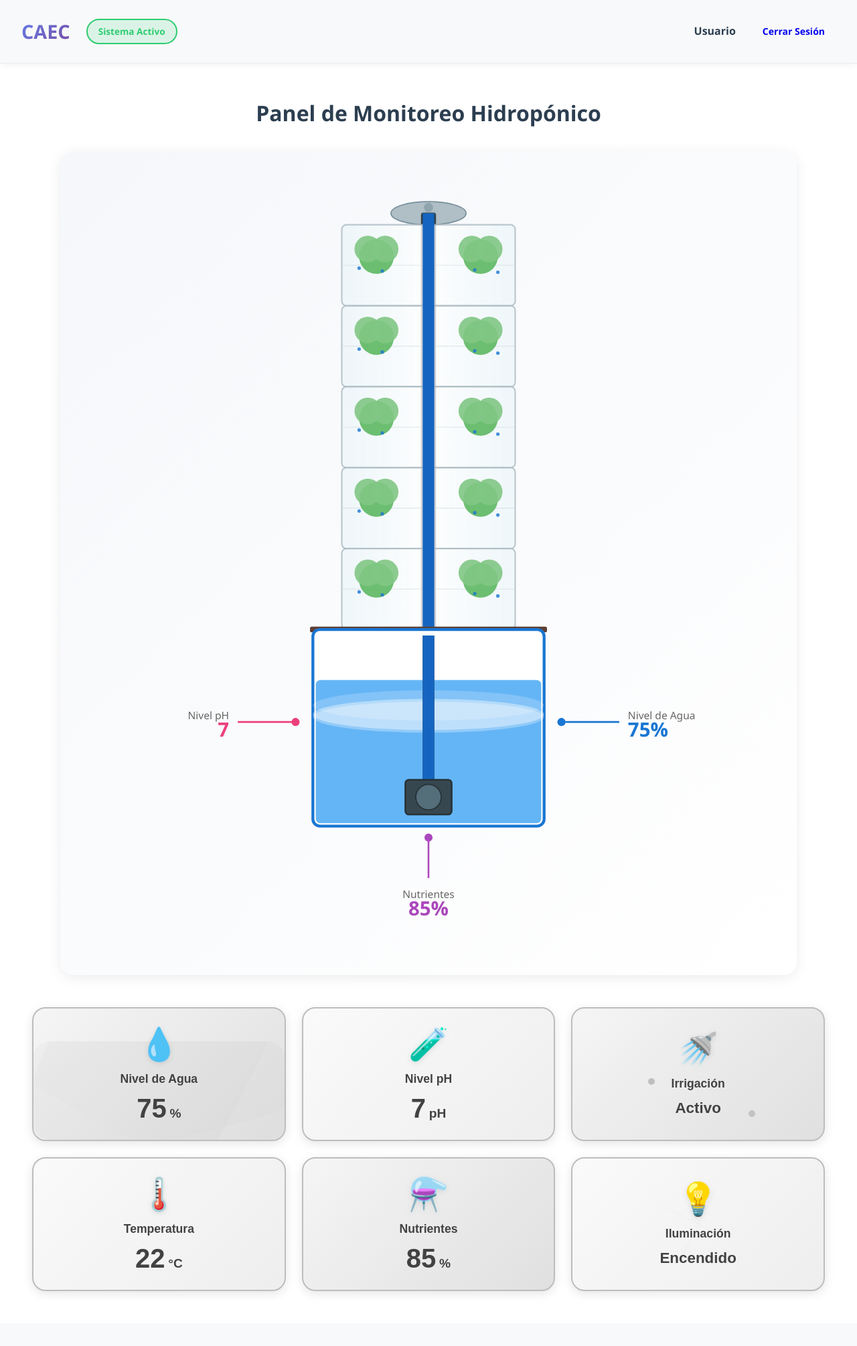
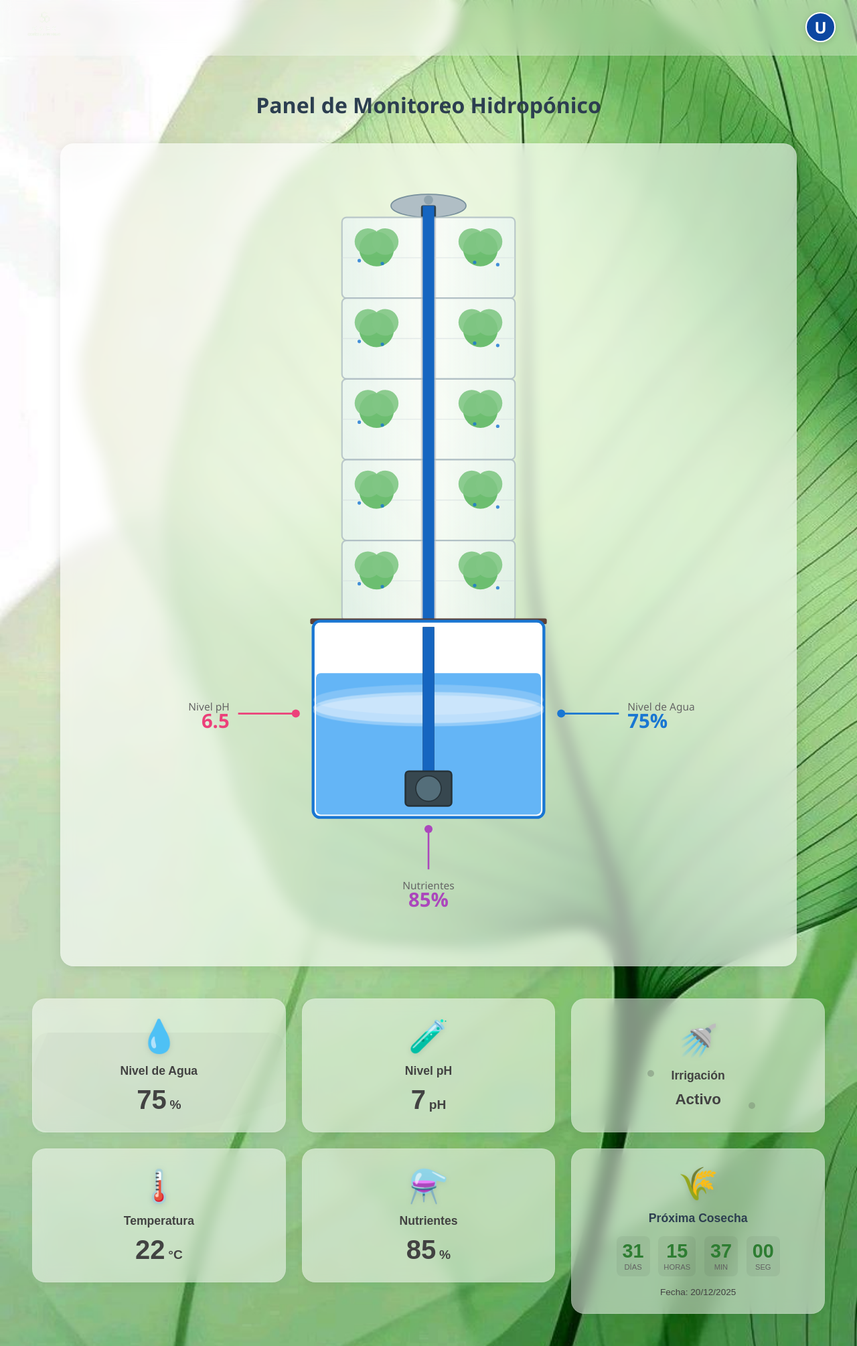
Before and after one commit to PeterHouse0723/CAEC, a Flask app: page /inicio in a window 1280 px wide. Shown: the whole page at 67% size. Before the commit the page ends 1928 px from the top, so only its background shows below. Run offline with Flask 3, Linux system fonts and the light colour scheme; the visitor is signed in with stand-in values (Sample User, id 1).

Commit message:
menu desplegable , fondo y encabezado

```diff
--- a/static/css/dashboard.css
+++ b/static/css/dashboard.css
@@ -1,7 +1,11 @@
 /* Estilos modernos para el dashboard CAEC */
 
 body {
-    background: #ffffff;
+    background-image: url('../img/fondo_inicio.jpg');
+    background-size: cover;
+    background-position: center;
+    background-attachment: fixed;
+    background-repeat: no-repeat;
     min-height: 100vh;
 }
 
@@ -11,54 +15,91 @@
     flex-direction: column;
 }
 
-/* Header */
-.dashboard-header {
-    background: #f8f9fa;
-    color: var(--text-primary);
-    padding: var(--spacing-md) var(--spacing-lg);
+/* Nueva Barra de Navegación Superior */
+.top-nav {
     display: flex;
     justify-content: space-between;
     align-items: center;
-    box-shadow: 0 2px 10px rgba(0, 0, 0, 0.05);
-    border-bottom: 1px solid #e9ecef;
+    padding: 0.75rem 2rem;
+    background: rgba(255, 255, 255, 0.3); /* Fondo translúcido */
+    backdrop-filter: blur(10px);
+    -webkit-backdrop-filter: blur(10px);
+    border-bottom: 1px solid rgba(255, 255, 255, 0.1);
+    position: sticky;
+    top: 0;
+    z-index: 1000;
 }
 
-.header-left {
+.nav-left .logo {
+    height: 50px;
+    width: auto;
+}
+
+.nav-right {
+    position: relative;
+}
+
+.profile-menu {
+    position: relative;
+    display: inline-block;
+}
+
+.profile-circle {
+    width: 45px;
+    height: 45px;
+    border-radius: 50%;
+    background-color: #0d47a1; /* Azul oscuro CAEC */
+    color: white;
     display: flex;
     align-items: center;
-    gap: var(--spacing-md);
+    justify-content: center;
+    font-size: 1.5rem;
+    font-weight: bold;
+    cursor: pointer;
+    border: 2px solid white;
+    box-shadow: 0 2px 8px rgba(0,0,0,0.15);
+    transition: transform 0.2s ease;
 }
 
-.header-left h1 {
-    font-size: 1.8rem;
-    background: linear-gradient(135deg, #667eea 0%, #764ba2 100%);
-    -webkit-background-clip: text;
-    -webkit-text-fill-color: transparent;
-    background-clip: text;
+.profile-circle:hover {
+    transform: scale(1.05);
 }
 
-.status-indicator {
-    padding: 6px 16px;
-    border-radius: 20px;
-    font-size: 0.85rem;
-    font-weight: 600;
+.dropdown-menu {
+    display: none;
+    position: absolute;
+    right: 0;
+    top: 60px; /* Espacio desde el círculo */
+    background-color: white;
+    min-width: 200px;
+    box-shadow: 0 8px 25px rgba(0,0,0,0.15);
+    border-radius: 12px;
+    z-index: 1;
+    overflow: hidden;
+    animation: fadeIn 0.2s ease-out;
 }
 
-.status-indicator.online {
-    background-color: rgba(46, 204, 113, 0.15);
-    color: var(--success-color);
-    border: 2px solid var(--success-color);
+.dropdown-menu a {
+    color: #333;
+    padding: 12px 20px;
+    text-decoration: none;
+    display: block;
+    font-size: 0.95rem;
+    transition: background-color 0.2s ease;
 }
 
-.header-right {
-    display: flex;
-    align-items: center;
-    gap: var(--spacing-md);
+.dropdown-menu a:hover {
+    background-color: #f5f5f5;
 }
 
-.user-name {
-    font-weight: 600;
-    color: var(--text-primary);
+.dropdown-divider {
+    height: 1px;
+    margin: 8px 0;
+    background-color: #e0e0e0;
+}
+
+.dropdown-menu.show {
+    display: block;
 }
 
 /* Main Content */
@@ -83,9 +124,12 @@
     max-width: 1100px;
     margin: 0 auto var(--spacing-xl) auto;
     padding: var(--spacing-lg);
-    background: linear-gradient(135deg, #f5f7fa 0%, #ffffff 100%);
+    background: rgba(255, 255, 255, 0.6);
+    backdrop-filter: blur(10px);
+    -webkit-backdrop-filter: blur(10px);
     border-radius: 20px;
-    box-shadow: 0 4px 20px rgba(0, 0, 0, 0.08);
+    box-shadow: 0 4px 20px rgba(0, 0, 0, 0.1);
+    border: 1px solid rgba(255, 255, 255, 0.1);
 }
 
 .caec-system-diagram {
@@ -206,14 +250,16 @@
 /* Tarjeta de sensor base - Estilo minimalista */
 .sensor-card {
     position: relative;
-    background: white;
+    background: rgba(255, 255, 255, 0.5);
+    backdrop-filter: blur(10px);
+    -webkit-backdrop-filter: blur(10px);
+    border: 1px solid rgba(255, 255, 255, 0.1);
     border-radius: 20px;
     padding: 1.5rem;
     min-height: 200px;
     width: 100%;
-    border: none;
     cursor: pointer;
-    box-shadow: 0 4px 15px rgba(0, 0, 0, 0.1);
+    box-shadow: 0 4px 15px rgba(0, 0, 0, 0.05);
     transition: all 0.3s cubic-bezier(0.175, 0.885, 0.32, 1.275);
     overflow: hidden;
     text-align: center;
@@ -269,12 +315,6 @@
 }
 
 /* Tarjeta de Agua con animación de olas - Escala de Grises */
-.water-card {
-    background: linear-gradient(135deg, #f5f5f5 0%, #e0e0e0 100%);
-    color: var(--text-primary);
-    border: 2px solid #bdbdbd;
-}
-
 .water-card .card-title,
 .water-card .value-number,
 .water-card .value-unit {
@@ -333,12 +373,6 @@
 }
 
 /* Tarjeta de pH - Escala de Grises */
-.ph-card {
-    background: linear-gradient(135deg, #fafafa 0%, #eeeeee 100%);
-    color: var(--text-primary);
-    border: 2px solid #bdbdbd;
-}
-
 .ph-card .card-title,
 .ph-card .value-number,
 .ph-card .value-unit {
@@ -346,12 +380,6 @@
 }
 
 /* Tarjeta de Irrigación - Escala de Grises */
-.irrigation-card {
-    background: linear-gradient(135deg, #f5f5f5 0%, #e0e0e0 100%);
-    color: var(--text-primary);
-    border: 2px solid #bdbdbd;
-}
-
 .irrigation-card .card-title,
 .irrigation-card .value-text {
     color: #424242;
@@ -396,12 +424,6 @@
 }
 
 /* Tarjeta de Temperatura - Escala de Grises */
-.temperature-card {
-    background: linear-gradient(135deg, #fafafa 0%, #eeeeee 100%);
-    color: var(--text-primary);
-    border: 2px solid #bdbdbd;
-}
-
 .temperature-card .card-title,
 .temperature-card .value-number,
 .temperature-card .value-unit {
@@ -409,64 +431,53 @@
 }
 
 /* Tarjeta de Nutrientes - Escala de Grises */
-.nutrient-card {
-    background: linear-gradient(135deg, #f5f5f5 0%, #e0e0e0 100%);
-    color: var(--text-primary);
-    border: 2px solid #bdbdbd;
-}
-
 .nutrient-card .card-title,
 .nutrient-card .value-number,
 .nutrient-card .value-unit {
     color: #424242;
 }
 
-/* Tarjeta de Iluminación - Escala de Grises */
-.light-card {
-    background: linear-gradient(135deg, #fafafa 0%, #eeeeee 100%);
-    color: var(--text-primary);
-    border: 2px solid #bdbdbd;
+/* Tarjeta de Cosecha */
+.harvest-card .card-icon {
+    color: #388e3c; /* Verde oscuro */
 }
 
-.light-card .card-title,
-.light-card .value-text {
-    color: #424242;
+#harvestCountdown {
+    display: flex;
+    justify-content: center;
+    gap: 0.8rem;
+    margin-top: 1rem;
 }
 
-.light-rays {
-    position: absolute;
-    top: 50%;
-    left: 50%;
-    width: 120px;
-    height: 120px;
-    transform: translate(-50%, -50%);
-    opacity: 0.1;
-    animation: rotate 8s linear infinite;
+.countdown-item {
+    display: flex;
+    flex-direction: column;
+    align-items: center;
+    background: rgba(0,0,0,0.05);
+    padding: 0.5rem;
+    border-radius: 8px;
+    min-width: 50px;
 }
 
-.light-rays::before,
-.light-rays::after {
-    content: '';
-    position: absolute;
-    top: 50%;
-    left: 50%;
-    width: 100%;
-    height: 2px;
-    background: rgba(97, 97, 97, 0.2);
-    transform: translate(-50%, -50%);
+.countdown-item span {
+    font-size: 1.8rem;
+    font-weight: 700;
+    color: #2e7d32; /* Verde más oscuro */
+    line-height: 1;
 }
 
-.light-rays::after {
-    transform: translate(-50%, -50%) rotate(90deg);
+.countdown-label {
+    font-size: 0.7rem;
+    color: #616161;
+    margin-top: 0.2rem;
+    text-transform: uppercase;
 }
 
-@keyframes rotate {
-    from {
-        transform: translate(-50%, -50%) rotate(0deg);
-    }
-    to {
-        transform: translate(-50%, -50%) rotate(360deg);
-    }
+.harvest-date {
+    margin-top: 1rem;
+    font-size: 0.85rem;
+    color: #424242;
+    font-weight: 500;
 }
 
 /* Modal */
@@ -484,7 +495,10 @@
 }
 
 .modal-content {
-    background-color: white;
+    background-color: rgba(255, 255, 255, 0.85);
+    backdrop-filter: blur(10px);
+    -webkit-backdrop-filter: blur(10px);
+    border: 1px solid rgba(255, 255, 255, 0.2);
     margin: 5% auto;
     padding: var(--spacing-xl);
     border-radius: 24px;
--- a/static/js/dashboard.js
+++ b/static/js/dashboard.js
@@ -815,3 +815,77 @@
     updateIrrigationVisualization(systemData.irrigation.status);
     updateCardValues();
 });
+
+
+// ===== NUEVA FUNCIONALIDAD: MENÚ DE PERFIL Y CONTADOR DE COSECHA =====
+
+/**
+ * Muestra u oculta el menú desplegable del perfil.
+ */
+function toggleProfileMenu() {
+    const dropdown = document.getElementById('profileDropdown');
+    if (dropdown) {
+        dropdown.classList.toggle('show');
+    }
+}
+
+/**
+ * Inicia el contador regresivo para la cosecha.
+ */
+function startHarvestCountdown() {
+    // Fecha estimada de cosecha (puedes cambiarla o hacerla dinámica)
+    const harvestDate = new Date('2025-12-20T18:00:00');
+
+    const harvestDateElement = document.getElementById('harvestDate');
+    if(harvestDateElement) {
+        const formattedDate = harvestDate.toLocaleDateString('es-ES', { day: '2-digit', month: '2-digit', year: 'numeric' });
+        harvestDateElement.textContent = `Fecha: ${formattedDate}`;
+    }
+
+    const daysEl = document.getElementById('days');
+    const hoursEl = document.getElementById('hours');
+    const minutesEl = document.getElementById('minutes');
+    const secondsEl = document.getElementById('seconds');
+
+    if (!daysEl || !hoursEl || !minutesEl || !secondsEl) return;
+
+    const interval = setInterval(() => {
+        const now = new Date();
+        const distance = harvestDate.getTime() - now.getTime();
+
+        if (distance < 0) {
+            clearInterval(interval);
+            document.getElementById('harvestCountdown').innerHTML = "<div style='font-size: 1.2rem; font-weight: bold; color: #388e3c;'>¡Cosecha Lista!</div>";
+            return;
+        }
+
+        const days = Math.floor(distance / (1000 * 60 * 60 * 24));
+        const hours = Math.floor((distance % (1000 * 60 * 60 * 24)) / (1000 * 60 * 60));
+        const minutes = Math.floor((distance % (1000 * 60 * 60)) / (1000 * 60));
+        const seconds = Math.floor((distance % (1000 * 60)) / 1000);
+
+        daysEl.textContent = String(days).padStart(2, '0');
+        hoursEl.textContent = String(hours).padStart(2, '0');
+        minutesEl.textContent = String(minutes).padStart(2, '0');
+        secondsEl.textContent = String(seconds).padStart(2, '0');
+    }, 1000);
+}
+
+// Event Listeners adicionales
+document.addEventListener('DOMContentLoaded', function() {
+    // Iniciar contador de cosecha
+    startHarvestCountdown();
+
+    // Cerrar el menú de perfil si se hace clic fuera de él
+    window.onclick = function(event) {
+        if (!event.target.matches('.profile-circle')) {
+            const dropdowns = document.getElementsByClassName('dropdown-menu');
+            for (let i = 0; i < dropdowns.length; i++) {
+                const openDropdown = dropdowns[i];
+                if (openDropdown.classList.contains('show')) {
+                    openDropdown.classList.remove('show');
+                }
+            }
+        }
+    }
+});
--- a/templates/inicio.html
+++ b/templates/inicio.html
@@ -9,17 +9,26 @@
 </head>
 <body>
     <div class="dashboard-container">
-        <!-- Header -->
-        <header class="dashboard-header">
-            <div class="header-left">
-                <h1>CAEC</h1>
-                <span class="status-indicator online">Sistema Activo</span>
+        <!-- Barra de Navegación Superior -->
+        <nav class="top-nav">
+            <div class="nav-left">
+                <img src="{{ url_for('static', filename='img/logocaec.png') }}" alt="Logo CAEC" class="logo">
             </div>
-            <div class="header-right">
-                <span class="user-name">Usuario</span>
-                <a href="{{ url_for('login') }}" class="btn btn-small">Cerrar Sesión</a>
+            <div class="nav-right">
+                <div class="profile-menu">
+                    <div class="profile-circle" onclick="toggleProfileMenu()">
+                        <span class="profile-initial">U</span>
+                    </div>
+                    <div class="dropdown-menu" id="profileDropdown">
+                        <a href="#">Cuenta</a>
+                        <a href="#">Sistemas CAEC</a>
+                        <a href="#">Configuración</a>
+                        <div class="dropdown-divider"></div>
+                        <a href="{{ url_for('login') }}">Salir</a>
+                    </div>
+                </div>
             </div>
-        </header>
+        </nav>
 
         <!-- Main Content -->
         <main class="dashboard-main">
@@ -318,15 +327,30 @@
                     </button>
                 </div>
 
-                <!-- Contenedor Tarjeta Iluminación -->
+                <!-- Contenedor Tarjeta Próxima Cosecha -->
                 <div class="card-wrapper">
-                    <button class="sensor-card light-card" data-sensor="light" onclick="openSensorModal('light')">
-                        <div class="card-icon">💡</div>
-                        <h3 class="card-title">Iluminación</h3>
-                        <div class="card-value">
-                            <span class="value-text" id="lightValue">Encendido</span>
+                    <button class="sensor-card harvest-card" data-sensor="harvest" onclick="openSensorModal('harvest')">
+                        <div class="card-icon">🌾</div>
+                        <h3 class="card-title">Próxima Cosecha</h3>
+                        <div id="harvestCountdown">
+                            <div class="countdown-item">
+                                <span id="days">00</span>
+                                <div class="countdown-label">Días</div>
+                            </div>
+                            <div class="countdown-item">
+                                <span id="hours">00</span>
+                                <div class="countdown-label">Horas</div>
+                            </div>
+                            <div class="countdown-item">
+                                <span id="minutes">00</span>
+                                <div class="countdown-label">Min</div>
+                            </div>
+                            <div class="countdown-item">
+                                <span id="seconds">00</span>
+                                <div class="countdown-label">Seg</div>
+                            </div>
                         </div>
-                        <div class="light-rays"></div>
+                        <div class="harvest-date" id="harvestDate">Fecha: --/--/----</div>
                     </button>
                 </div>
             </div>
```
Also changed, not shown: static/img/fondo_inicio.jpg (added), static/img/logocaec.png (added), static/img/modelo .jpg (deleted).
